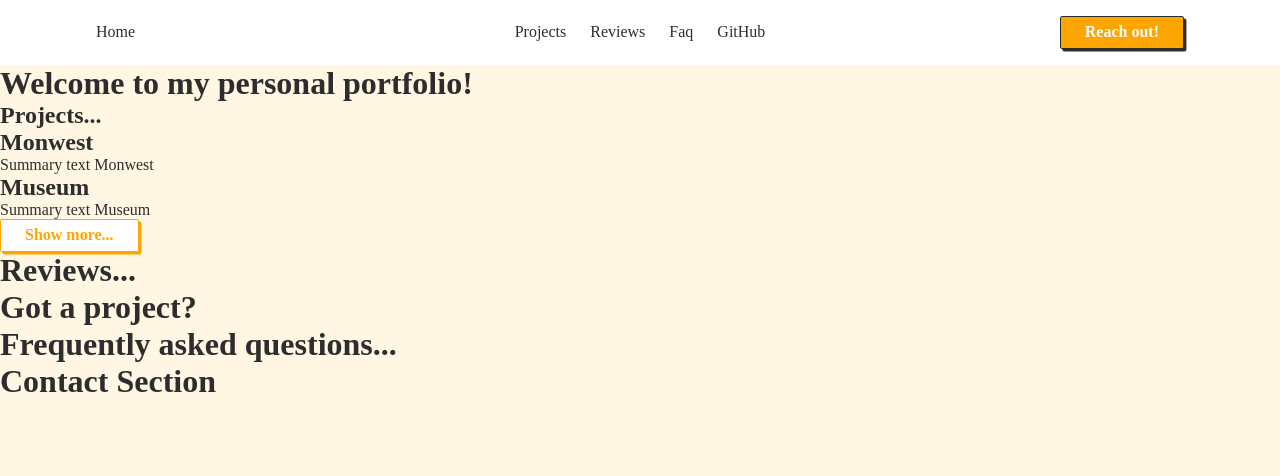
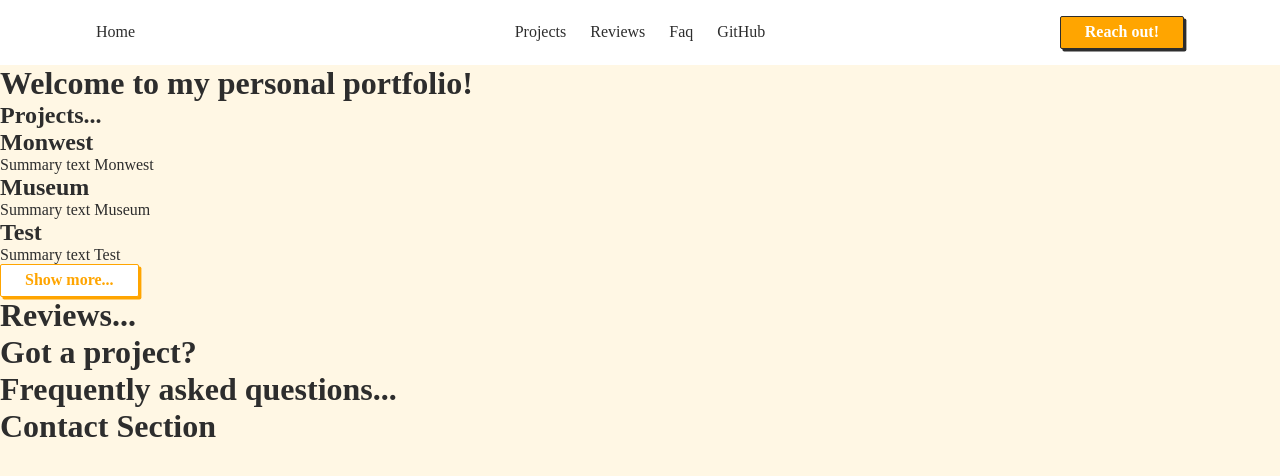
Before and after one commit to tom-2810/my-personal-portfolio, a SvelteKit app: page / in a window 1280 px wide. Shown: the top 476 px of the page. Built offline with nearby package versions, Linux system fonts and the light colour scheme.

Commit message:
projects update

```diff
--- a/src/global.css
+++ b/src/global.css
@@ -51,6 +51,7 @@ a {
 .action-btn:hover, .second-btn:hover {
     filter: contrast(1.05);
     scale: 1.008;
+    transition: .1s;
 }
 
 .action-btn:active, .second-btn:active {
--- a/src/lib/components/ProjectsSection.svelte
+++ b/src/lib/components/ProjectsSection.svelte
@@ -3,7 +3,7 @@
 
     import projects from '$lib/projects.json'
 
-    let currentAmountOfProjects = 2;
+    let currentAmountOfProjects = 3;
 </script>
 
 <section>
@@ -19,7 +19,7 @@
 
     {#if currentAmountOfProjects < projects.length}
     <button class="second-btn"
-    on:click={() => currentAmountOfProjects = currentAmountOfProjects + 2}>
+    on:click={() => currentAmountOfProjects = currentAmountOfProjects + 3}>
     Show more...
   </button>
   {/if}
--- a/src/lib/projects.json
+++ b/src/lib/projects.json
@@ -7,5 +7,6 @@
     {"id": "128", "title": "Test3", "summary": "Summary text Test3"},
     {"id": "129", "title": "Test4", "summary": "Summary text Test4"},
     {"id": "130", "title": "Test5", "summary": "Summary text Test5"},
-    {"id": "131", "title": "Test6", "summary": "Summary text Test6"}
+    {"id": "131", "title": "Test6", "summary": "Summary text Test6"},
+    {"id": "132", "title": "Crazzzy project 🚀", "summary": "Summary text Test7"}
 ]
--- a/src/routes/projects/[[projectId]]/+page.svelte
+++ b/src/routes/projects/[[projectId]]/+page.svelte
@@ -21,10 +21,10 @@
 
 <!-- only show if there is a previous project in the projects array -->
 {#if projects.indexOf(project) > 0}
-<a href={'/projects/' + previousProject.id}>Previous</a>
+<a href={'/projects/' + previousProject.id}>Previous project</a>
 {/if}
 
 <!-- only show if the current project is not the last project in the projects array -->
 {#if projects.indexOf(project) < projects.length - 1}
-<a href={'/projects/' + nextProject.id}>| Next</a>
+<a href={'/projects/' + nextProject.id}>| Next project</a>
 {/if}
```
